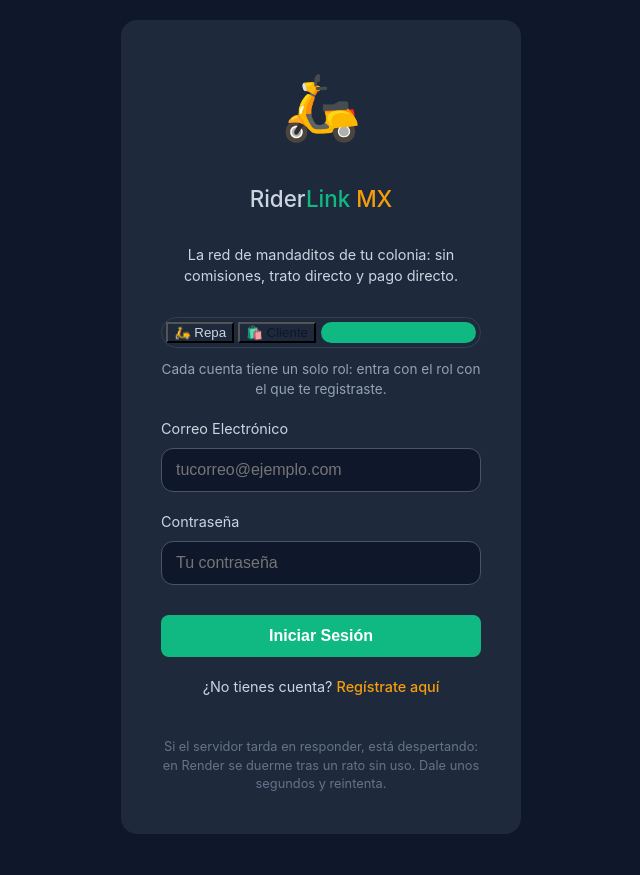
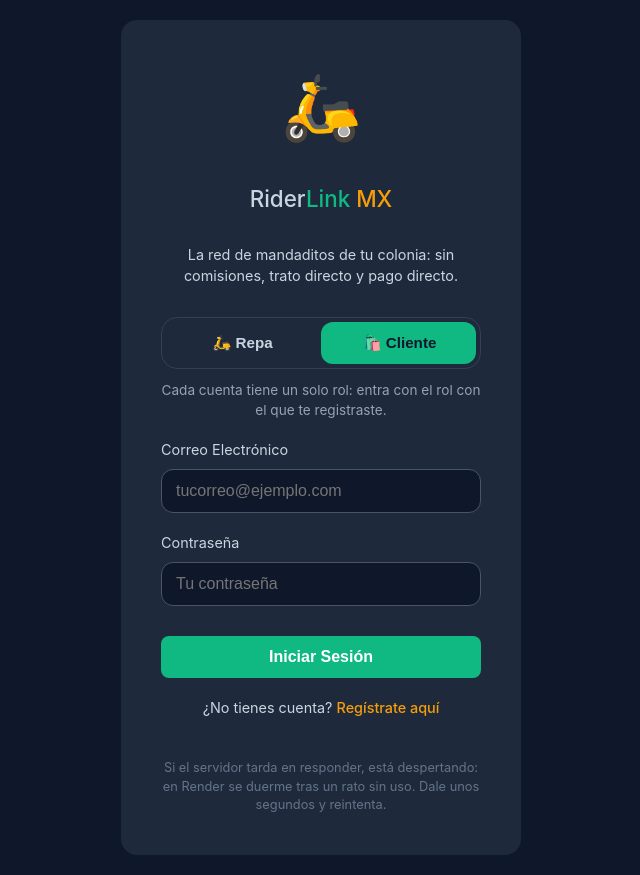
Before and after one commit to oeliud08/mandaditosApp, a React (Vite) app in the folder frontend-react/: page / in a window 1280 px wide. Shown: the whole page, without its empty margins (319-959 px from the left). Before the commit the page ends 854 px from the top, so only its background shows below. Built offline with nearby package versions, Linux system fonts and the light colour scheme.

Commit message:
button fixed

```diff
--- a/frontend-react/src/views/Login.css
+++ b/frontend-react/src/views/Login.css
@@ -129,8 +129,21 @@
 .role-btn {
   position: relative;
   z-index: 1;
+  flex: 1;
+  padding: 12px 10px;
+  border: none;
   background: transparent;
+  border-radius: 12px;
+  cursor: pointer;
+  font-size: 0.95rem;
+  font-weight: 600;
   color: #CBD5E1;
+  transition: color 0.2s ease;
+}
+
+.role-btn.active {
+  background: transparent;
+  color: #0F172A;
 }
 
 .role-btn.active {
```
